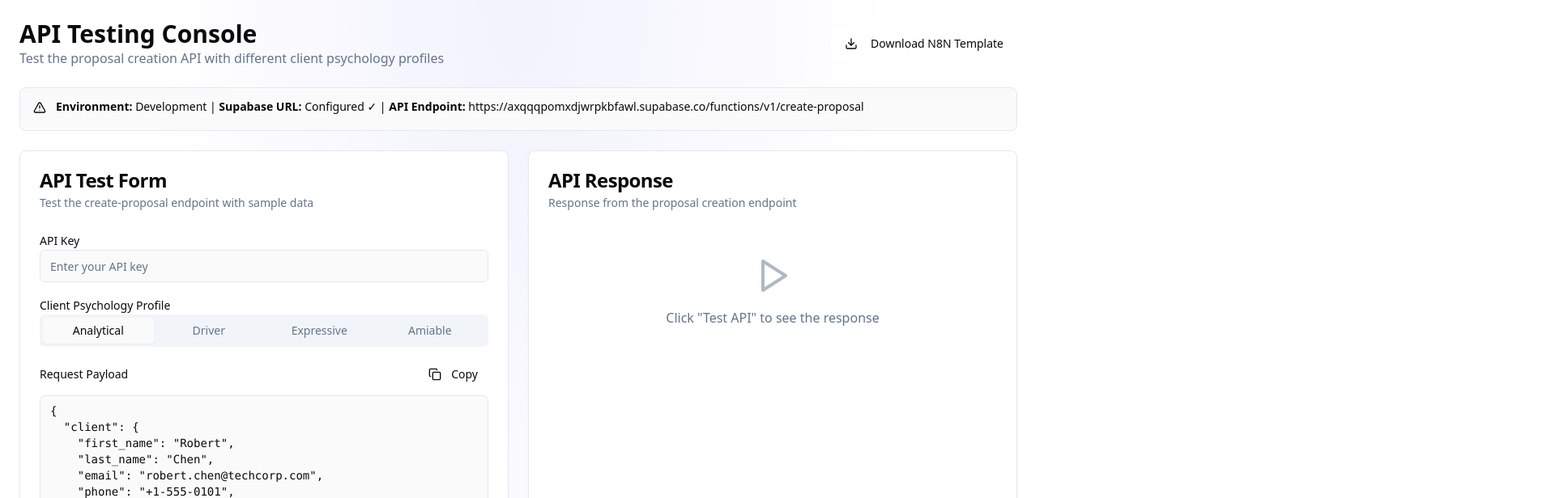
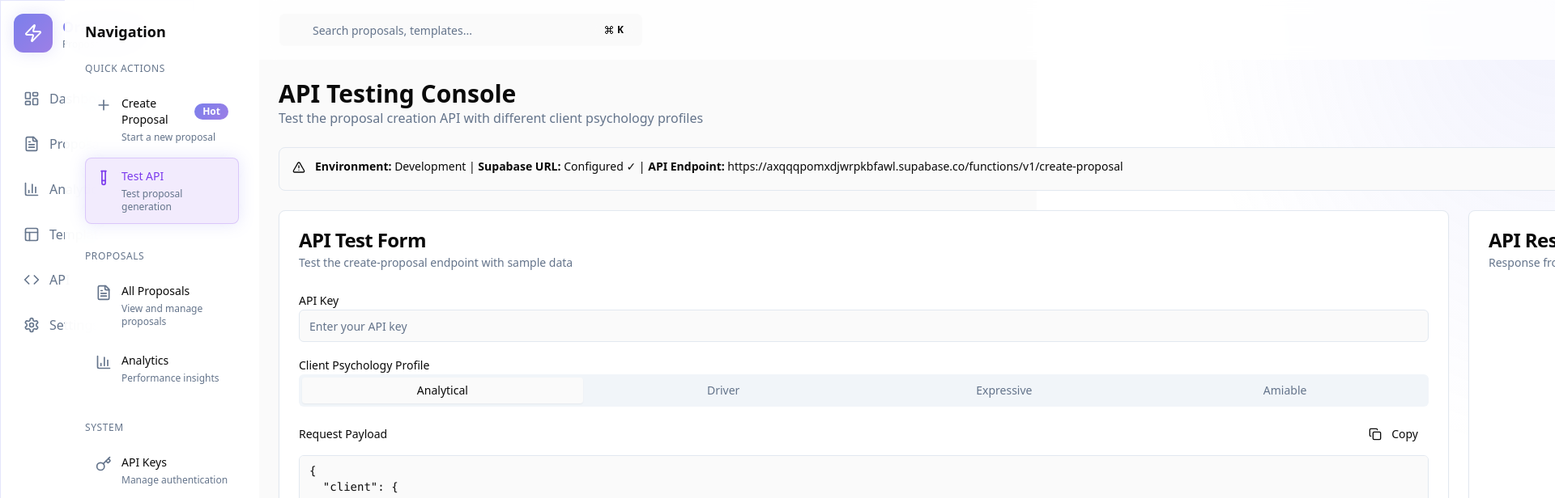
Before and after one commit to thomas-ora/create-winning-proposals, a React (Vite) app: page /test-api in a window 1280 px wide. Shown: the top 616 px of the page at 81% size, 1920 px wide, since content can reach past the window. Built offline with nearby package versions, Linux system fonts and the light colour scheme; what @react-pdf/renderer would draw is missing.

Commit message:
Integrate /test-api page
Integrate the /test-api page with the standard navigation header, sidebar, and layout used throughout the application for a consistent user experience.

```diff
--- a/src/pages/TestAPI.tsx
+++ b/src/pages/TestAPI.tsx
@@ -9,6 +9,7 @@ import { Tabs, TabsContent, TabsList, TabsTrigger } from '@/components/ui/tabs';
 import { Alert, AlertDescription } from '@/components/ui/alert';
 import { Copy, Play, CheckCircle, XCircle, AlertTriangle, Download } from 'lucide-react';
 import { useToast } from '@/hooks/use-toast';
+import AppLayout from '@/components/layout/AppLayout';
 
 const TestAPI: React.FC = () => {
   const [apiKey, setApiKey] = useState('');
@@ -385,6 +386,7 @@ const TestAPI: React.FC = () => {
   };
 
   return (
+    <AppLayout>
       <div className="container mx-auto p-6 space-y-6">
         <div className="flex justify-between items-center">
           <div>
@@ -603,6 +605,7 @@ const TestAPI: React.FC = () => {
           </CardContent>
         </Card>
       </div>
+    </AppLayout>
   );
 };
 
```
Lines whose indentation alone changed are shown as unchanged.
